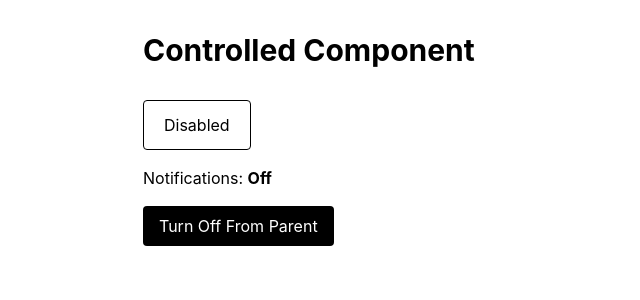
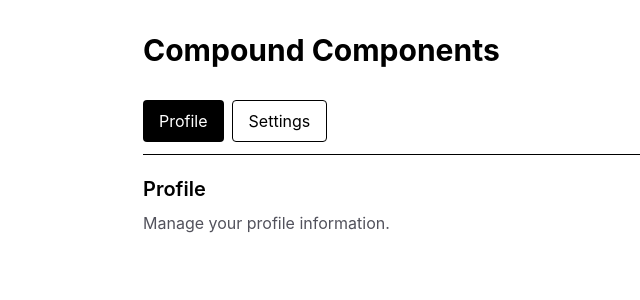
Before and after one commit to foysaliio/React-Mastery-Journey, a React (Vite) app: page / in a window 1280 px wide. Shown: the top 300 px of the page, without its empty margins (241-881 px from the left). Built offline with nearby package versions, Linux system fonts and the light colour scheme.

Commit message:
feat(react): build compound tabs component

```diff
--- a/src/App.tsx
+++ b/src/App.tsx
@@ -1,28 +1,32 @@
-import { useState } from "react";
-
-import Toggle from "./components/Toggle";
+import Tabs from "./components/Tabs";
 
 export default function App() {
-  const [notifications, setNotifications] = useState(false);
-
   return (
     <main className="mx-auto max-w-xl p-8">
-      <h1 className="text-3xl font-bold">Controlled Component</h1>
+      <h1 className="text-3xl font-bold">Compound Components</h1>
 
-      <div className="mt-8 space-y-4">
-        <Toggle checked={notifications} onChange={setNotifications} />
+      <div className="mt-8">
+        <Tabs defaultValue="profile">
+          <Tabs.List>
+            <Tabs.Trigger value="profile">Profile</Tabs.Trigger>
 
-        <p>
-          Notifications: <strong>{notifications ? "On" : "Off"}</strong>
-        </p>
+            <Tabs.Trigger value="settings">Settings</Tabs.Trigger>
+          </Tabs.List>
 
-        <button
-          type="button"
-          onClick={() => setNotifications(false)}
-          className="rounded bg-black px-4 py-2 text-white"
-        >
-          Turn Off From Parent
-        </button>
+          <Tabs.Content value="profile">
+            <h2 className="text-xl font-semibold">Profile</h2>
+
+            <p className="mt-2 text-zinc-600">
+              Manage your profile information.
+            </p>
+          </Tabs.Content>
+
+          <Tabs.Content value="settings">
+            <h2 className="text-xl font-semibold">Settings</h2>
+
+            <p className="mt-2 text-zinc-600">Manage application settings.</p>
+          </Tabs.Content>
+        </Tabs>
       </div>
     </main>
   );
--- /dev/null
+++ b/src/components/Tabs.tsx
@@ -0,0 +1,94 @@
+import { createContext, useContext, useState, type ReactNode } from "react";
+
+type TabsContextValue = {
+  activeTab: string;
+  setActiveTab: (value: string) => void;
+};
+
+const TabsContext = createContext<TabsContextValue | null>(null);
+
+function useTabs() {
+  const context = useContext(TabsContext);
+
+  if (!context) {
+    throw new Error("Tabs components must be used inside <Tabs>.");
+  }
+
+  return context;
+}
+
+type TabsRootProps = {
+  defaultValue: string;
+  children: ReactNode;
+};
+
+function TabsRoot({ defaultValue, children }: TabsRootProps) {
+  const [activeTab, setActiveTab] = useState(defaultValue);
+
+  return (
+    <TabsContext.Provider
+      value={{
+        activeTab,
+        setActiveTab,
+      }}
+    >
+      <div>{children}</div>
+    </TabsContext.Provider>
+  );
+}
+
+type TabsListProps = {
+  children: ReactNode;
+};
+
+function TabsList({ children }: TabsListProps) {
+  return <div className="flex gap-2 border-b pb-3">{children}</div>;
+}
+
+type TabsTriggerProps = {
+  value: string;
+  children: ReactNode;
+};
+
+function TabsTrigger({ value, children }: TabsTriggerProps) {
+  const { activeTab, setActiveTab } = useTabs();
+
+  const isActive = activeTab === value;
+
+  return (
+    <button
+      type="button"
+      onClick={() => setActiveTab(value)}
+      className={
+        isActive
+          ? "rounded bg-black px-4 py-2 text-white"
+          : "rounded border px-4 py-2"
+      }
+    >
+      {children}
+    </button>
+  );
+}
+
+type TabsContentProps = {
+  value: string;
+  children: ReactNode;
+};
+
+function TabsContent({ value, children }: TabsContentProps) {
+  const { activeTab } = useTabs();
+
+  if (activeTab !== value) {
+    return null;
+  }
+
+  return <div className="pt-5">{children}</div>;
+}
+
+const Tabs = Object.assign(TabsRoot, {
+  List: TabsList,
+  Trigger: TabsTrigger,
+  Content: TabsContent,
+});
+
+export default Tabs;
```
